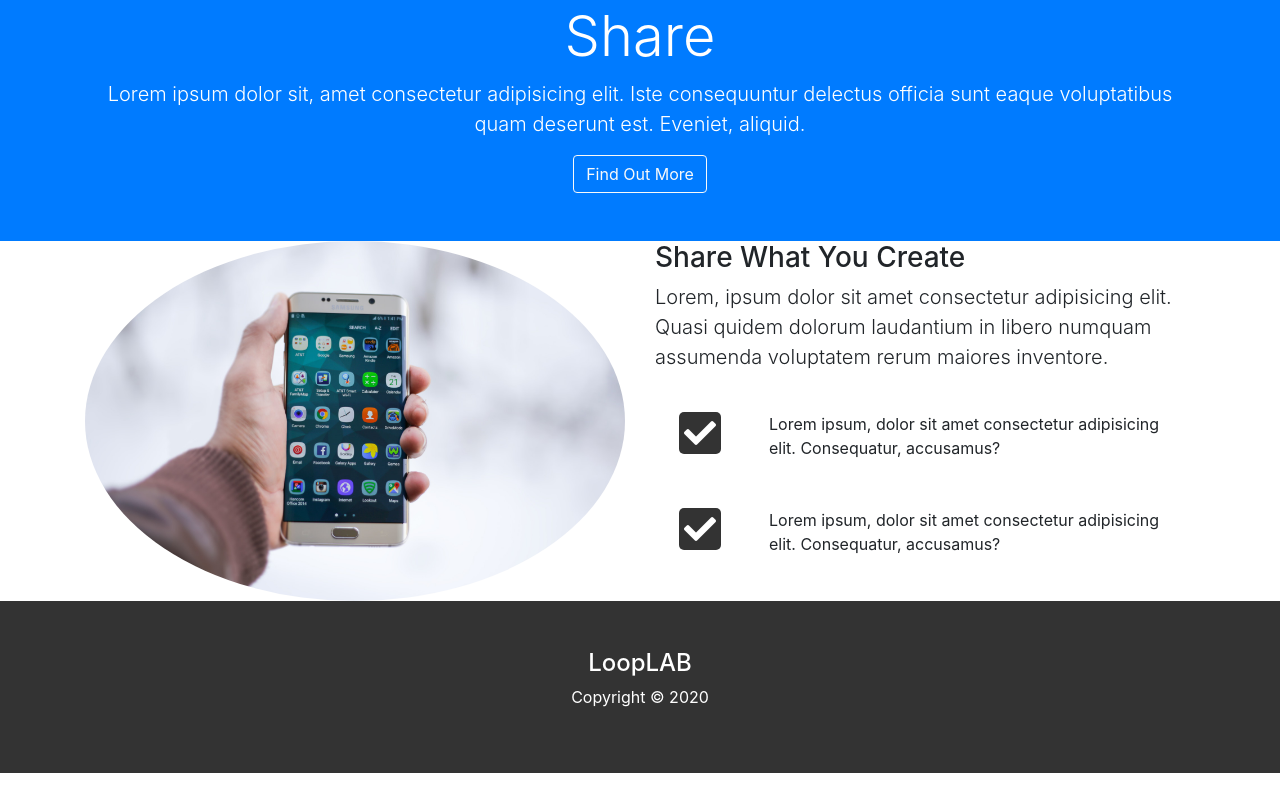
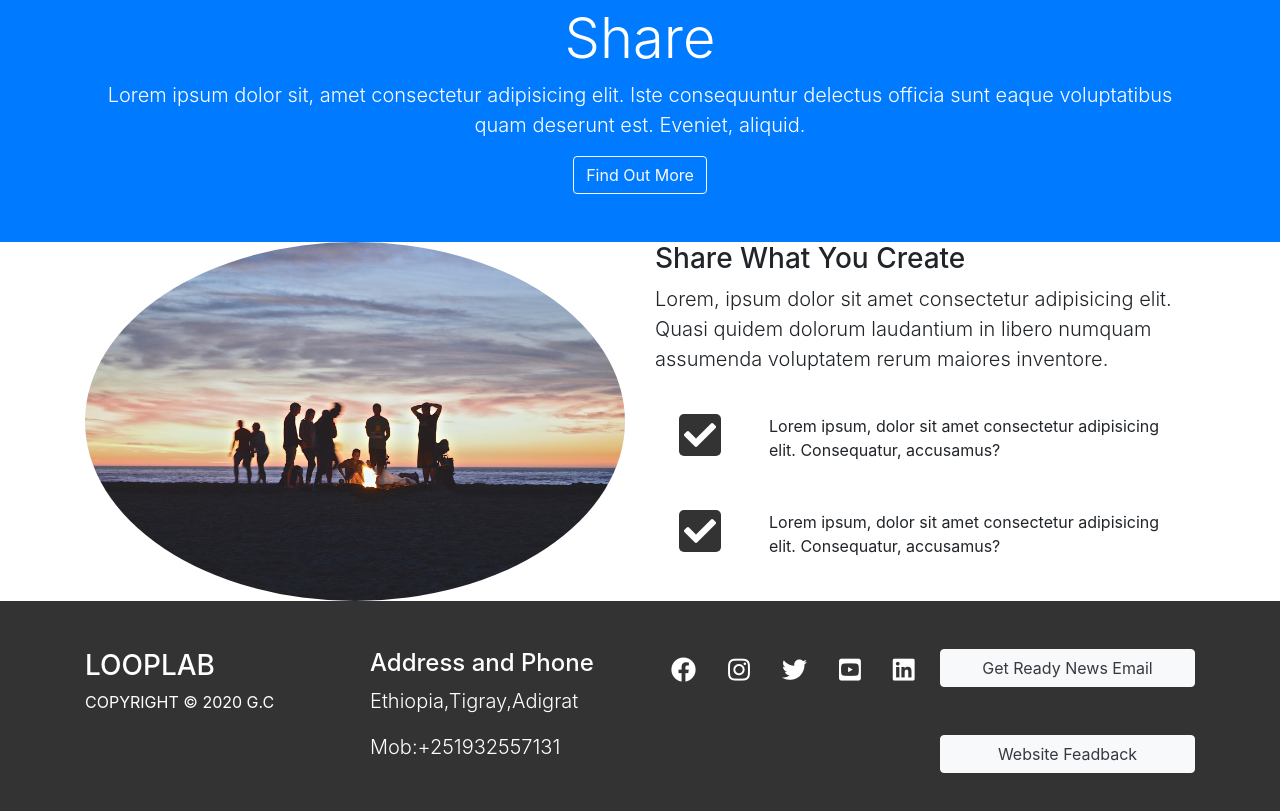
Before and after one commit to Abrish-seng/Looplab-bootstrap, a plain HTML site: page index.htm in a window 1280 px wide. Shown: the part 2051-2862 px from the top of the page. Before the commit the page ends 2824 px from the top, so only its background shows below. Drawn offline with nearby package versions, Linux system fonts and the light colour scheme.

Commit message:
footer modified

```diff
--- a/css/style.css
+++ b/css/style.css
@@ -63,3 +63,9 @@ footer{
     background: #333;
     color: #fff;
 }
+.social i{
+    font-size: 25px;
+    border-radius: 50%;
+    color: #fff;
+
+}
--- a/index.htm
+++ b/index.htm
@@ -163,7 +163,7 @@
                        </div>
                     </div>
                     <div class="col-md-6">
-                     <img src="../Looplab-bootstrap/img/looplab/explore-section1.jpg" alt="" class=" rounded-circle img-fluid">
+                     <img src="../Looplab-bootstrap/img/looplab/create-section1.jpg" alt="" class=" rounded-circle img-fluid">
                     </div>
 
                 </div>
@@ -189,7 +189,7 @@
                 <div class="row">
 
                     <div class="col-md-6">
-                        <img src="../Looplab-bootstrap/img/looplab/explore-section1.jpg" alt="" class=" rounded-circle img-fluid">
+                        <img src="../Looplab-bootstrap/img/looplab/share-section1.jpg" alt="" class=" rounded-circle img-fluid">
                        </div>
 
                     <div class="col-md-6">
@@ -217,9 +217,29 @@
         </section>
     </main>
     <footer >
-<div class="text-center py-5">
-    <h4>LoopLAB</h4>
-    <p>Copyright &copy; 2020</p>
+<div class="container py-5">
+    <div class="row">
+        <div class="col-md-3">
+        <h3>LOOPLAB</h3>
+        <P>COPYRIGHT &copy; 2020 G.C</P>
+        </div>
+        <div class="col-md-3">
+         <h4>Address and Phone</h4>
+          <p class="lead">Ethiopia,Tigray,Adigrat</p>
+          <p class="lead">Mob:+251932557131</p>
+        </div>
+        <div class="col-md-3 d-flex social">
+           <a href="#" class="nav-link"> <i class="fab fa-facebook"></i></a>
+            <a href="#" class="nav-link"><i class="fab fa-instagram"></i></a>
+            <a href="#" class="nav-link"><i class="fab fa-twitter"></i></a>
+            <a href="#" class="nav-link"><i class="fab fa-youtube-square"></i></a>
+            <a href="#" class="nav-link"><i class="fab fa-linkedin"></i></a>
+        </div>
+        <div class="col-md-3">
+      <button class="btn btn-outline-light bg-light text-dark btn-block">Get Ready News Email</button>
+      <button class="btn btn-outline-light bg-light text-dark mt-5 btn-block">Website Feadback</button>
+        </div>
+    </div>
 </div>
     </footer>
     <script src="https://code.jquery.com/jquery-3.5.1.slim.min.js" integrity="sha384-DfXdz2htPH0lsSSs5nCTpuj/zy4C+OGpamoFVy38MVBnE+IbbVYUew+OrCXaRkfj" crossorigin="anonymous"></script>
```
